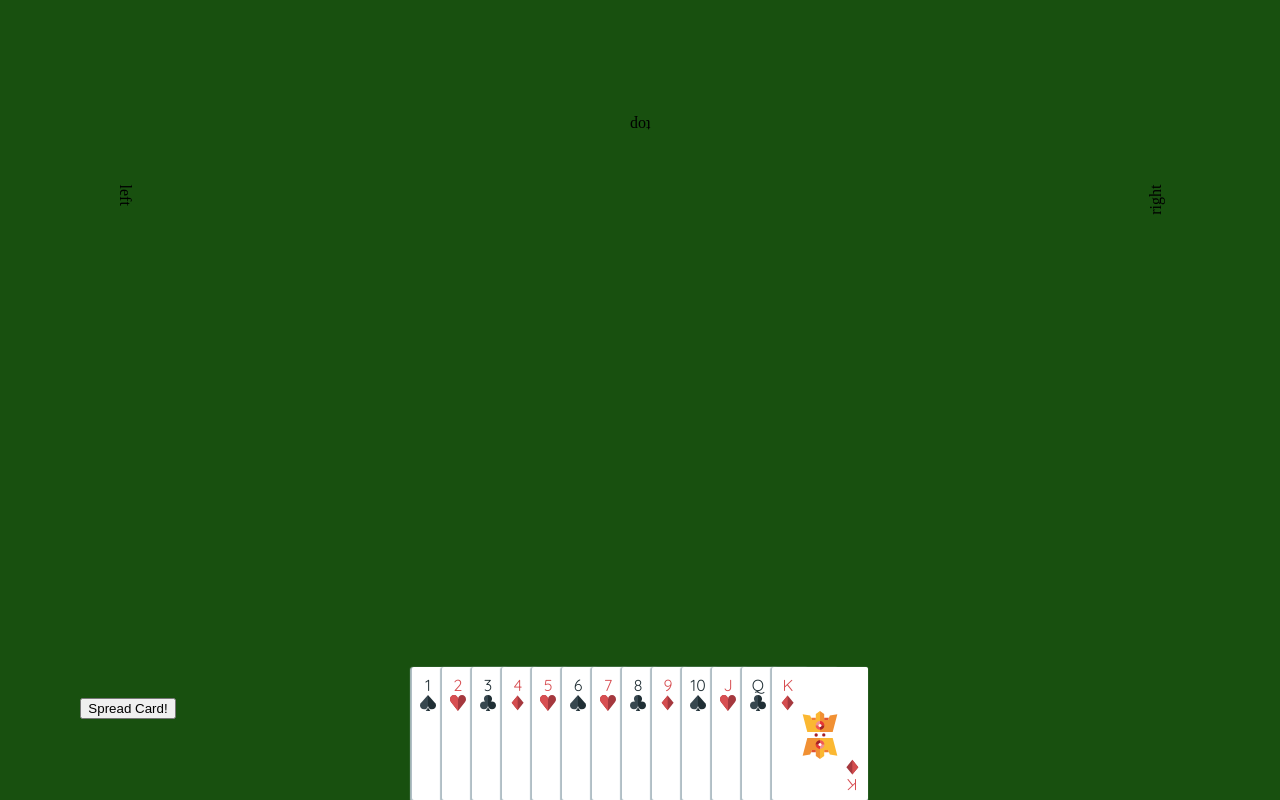
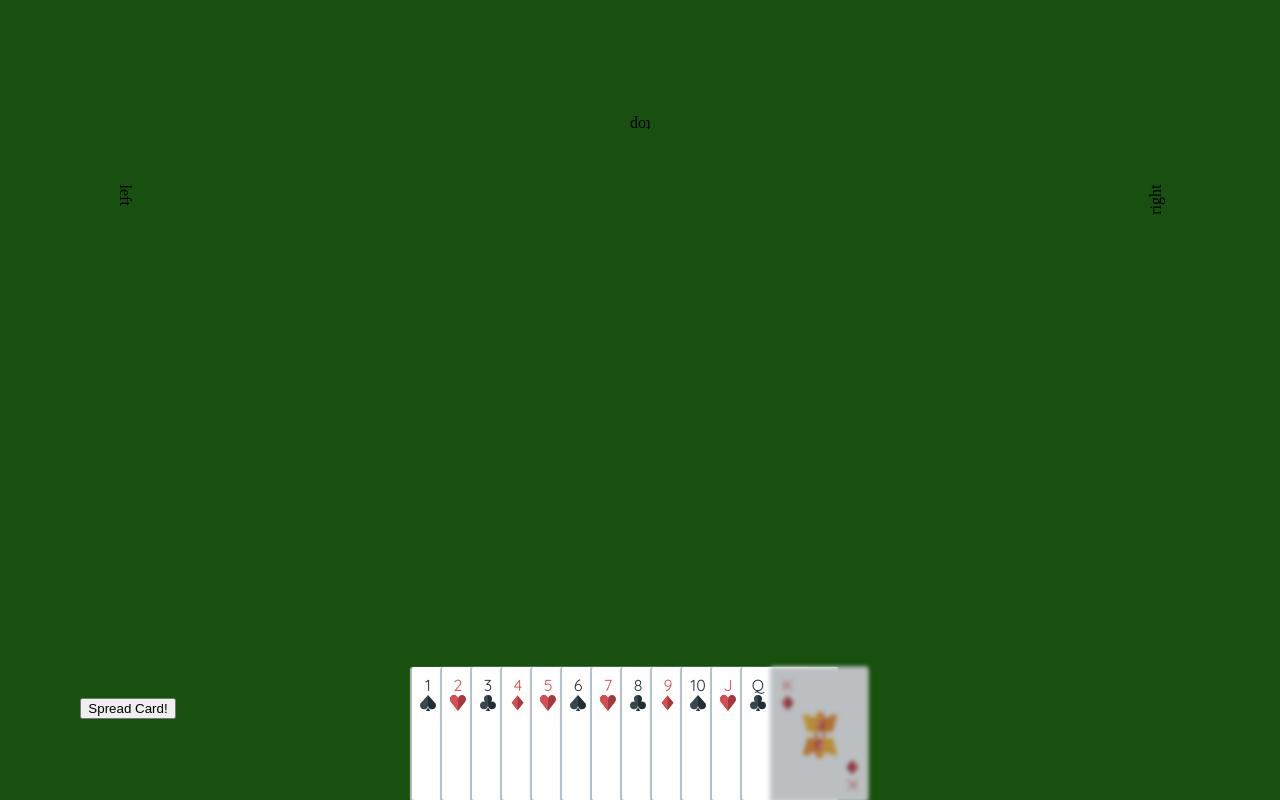
Before and after one commit to harum/card-game, a React app: page / in a window 1280 px wide. Both pictures are taken after a click on the button "Spread Card!". Built offline with nearby package versions, Linux system fonts and the light colour scheme.

Commit message:
add disabled hand card and card

```diff
--- a/src/App.js
+++ b/src/App.js
@@ -14,79 +14,92 @@ const cards = [
     type: 'spade',
     number: '1',
     eligible: true,
-    picked: false
+    picked: false,
+    isDisabled: false
   },
   {
     type: 'heart',
     number: '2',
     eligible: false,
-    picked: false
+    picked: false,
+    isDisabled: false
   },
   {
     type: 'club',
     number: '3',
     eligible: false,
-    picked: false
+    picked: false,
+    isDisabled: false
   },
   {
     type: 'diamond',
     number: '4',
     eligible: false,
-    picked: false
+    picked: false,
+    isDisabled: false
   },
   {
     type: 'heart',
     number: '5',
     eligible: false,
-    picked: false
+    picked: false,
+    isDisabled: false
   },
   {
     type: 'spade',
     number: '6',
     eligible: true,
-    picked: false
+    picked: false,
+    isDisabled: false
   },
   {
     type: 'heart',
     number: '7',
     eligible: false,
-    picked: false
+    picked: false,
+    isDisabled: false
   },
   {
     type: 'club',
     number: '8',
     eligible: false,
-    picked: false
+    picked: false,
+    isDisabled: false
   },
   {
     type: 'diamond',
     number: '9',
     eligible: true,
-    picked: false
+    picked: false,
+    isDisabled: false
   },
   {
     type: 'spade',
     number: '10',
     eligible: true,
-    picked: false
+    picked: false,
+    isDisabled: false
   },
   {
     type: 'heart',
     number: 'J',
     eligible: false,
-    picked: false
+    picked: false,
+    isDisabled: false
   },
   {
     type: 'club',
     number: 'Q',
     eligible: true,
-    picked: false
+    picked: false,
+    isDisabled: false
   },
   {
     type: 'diamond',
     number: 'K',
     eligible: false,
-    picked: false
+    picked: false,
+    isDisabled: true
   }
 ];
 
--- a/src/components/Card/index.js
+++ b/src/components/Card/index.js
@@ -8,6 +8,7 @@ import CardNumber from '../CardNumber';
 import './style.scss';
 
 const Card = ({
+  isDisabled,
   type,
   number,
   size
@@ -15,7 +16,8 @@ const Card = ({
   const containerClass = classNames(
     'c-card',
     `c-card--${cardColor.getColor(type)}`,
-    `c-card--${size}`
+    `c-card--${size}`,
+    { 'c-card--disabled': isDisabled }
   );
 
   const imageClass = classNames(
@@ -49,10 +51,12 @@ const Card = ({
 
 Card.propTypes = {
   ...propsHelper.cardBaseProps,
+  isDisabled: PropTypes.bool,
   size: PropTypes.string
 };
 
 Card.defaultProps = {
+  isDisabled: false,
   size: ''
 };
 
--- a/src/components/Card/style.scss
+++ b/src/components/Card/style.scss
@@ -12,14 +12,6 @@
   justify-content: space-between;
   padding: .5em;
   width: $card-base-width * 1.5;
-
-  &:hover {
-    box-shadow: 0 0 20px 5px $color-grey;
-  }
-
-  &:active {
-    box-shadow: 0 0 20px 1px $color-grey;
-  }
 }
 
 .c-card {
@@ -64,4 +56,12 @@
   &__bottom {
     align-self: flex-end;
   }
+
+  &--disabled {
+    -webkit-filter: blur(2px);
+    -moz-filter: blur(2px);
+    -o-filter: blur(2px);
+    -ms-filter: blur(2px);
+    filter: blur(2px);
+  }
 }
--- a/src/components/HandCards/index.js
+++ b/src/components/HandCards/index.js
@@ -1,5 +1,6 @@
 import React from 'react';
 import PropTypes from 'prop-types';
+import classNames from 'classnames';
 import Card from '../Card';
 import cardDim from '../../helpers/cardDimension';
 import './style.scss';
@@ -9,10 +10,22 @@ const getHandCardStyle = (numberOfCards, showCard) => ({
   display: showCard ? 'block' : 'none'
 });
 
+const getHandCardItemClass = isDisabled => (classNames(
+  'c-hand-cards__item',
+  { 'c-hand-cards__item--disabled': isDisabled }
+));
+
 const getCardStyle = (card, index) => ({
   zIndex: `${index}`,
   bottom: `${(card.picked ? cardDim.space : 0)}px`
 });
+
+const getDisableOverlay = (card) => {
+  if (card.isDisabled) {
+    return (<div className="c-hand-cards__item--overlay" />);
+  }
+  return '';
+};
 
 const HandCards = ({ cards, showCard, onCardClick }) => (
   <div
@@ -23,15 +36,17 @@ const HandCards = ({ cards, showCard, onCardClick }) => (
       (
         <div
           style={getCardStyle(card, index)}
-          className="c-hand-cards__item"
+          className={getHandCardItemClass(card.isDisabled)}
           role="presentation"
           key={`${card.type}-${card.number}`}
-          onClick={() => onCardClick(index)}
+          onClick={() => (card.isDisabled ? false : onCardClick(index))}
         >
           <Card
             type={card.type}
             number={card.number}
+            isDisabled={card.isDisabled}
           />
+          {getDisableOverlay(card)}
         </div>
       ))
     }
--- a/src/components/HandCards/style.scss
+++ b/src/components/HandCards/style.scss
@@ -17,9 +17,29 @@
       box-shadow: 0 0 20px 1px $color-black;
     }
 
+    &--disabled:hover,
+    &--disabled:active {
+      box-shadow: none;
+      cursor: default;
+    }
+
     &:not(:first-child) {
       // make cards stacked (but not fully stacked, still can see the card number)
       margin-left: -1 * $card-base-left-margin * $card-zoom;
     }
+
+    &--overlay {
+      background: $color-black;
+      height: $card-height-one-half;
+      margin-top: $card-height-one-half * -1;
+      opacity: 0.3;
+      position: absolute;
+      width: $card-width-one-half;
+      -webkit-filter: blur(2px);
+      -moz-filter: blur(2px);
+      -o-filter: blur(2px);
+      -ms-filter: blur(2px);
+      filter: blur(2px);
+    }
   }
 }
```
